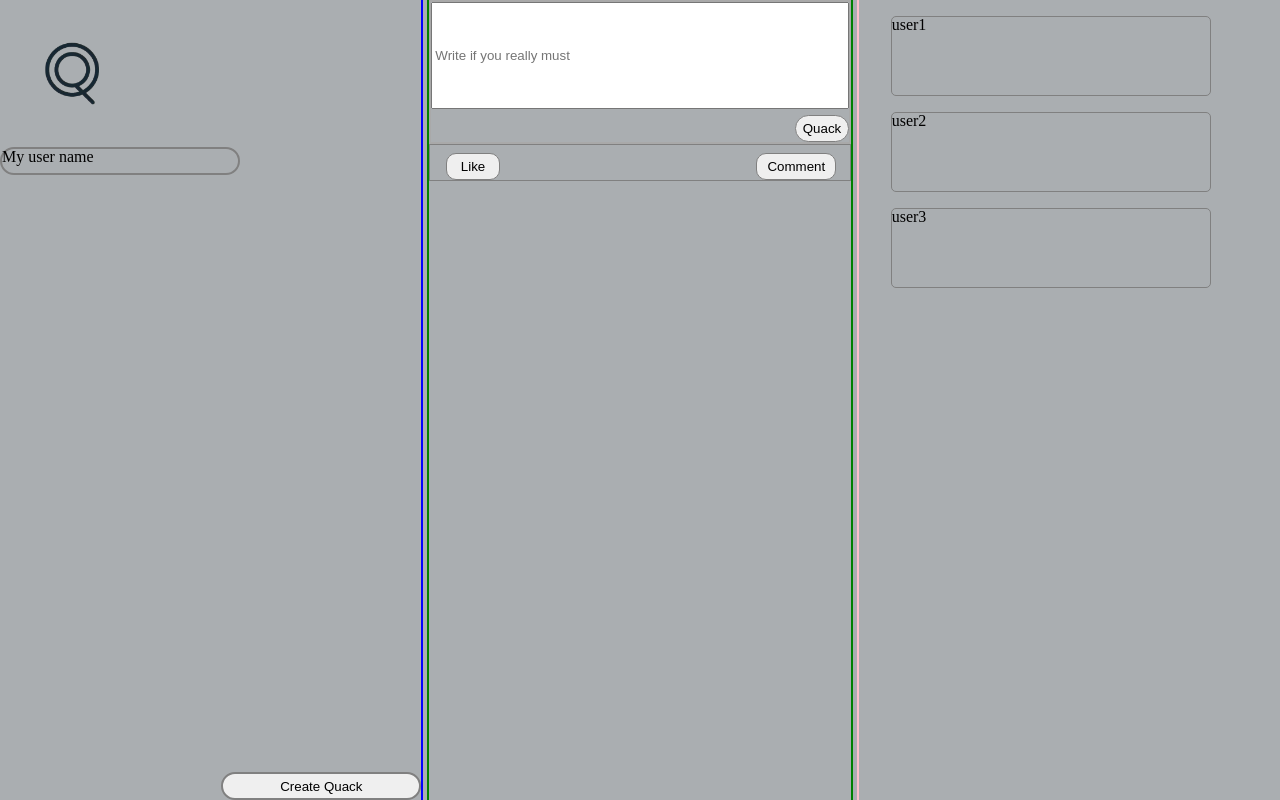
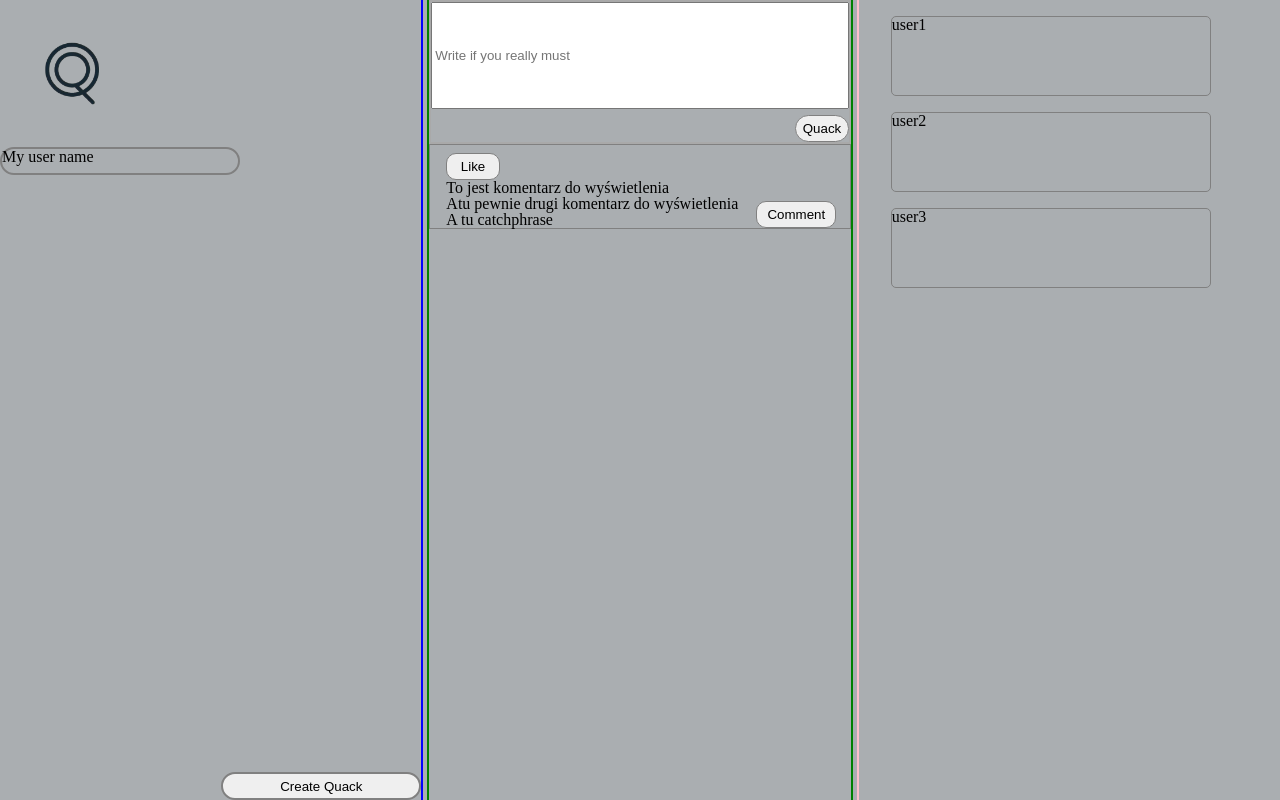
Before and after one commit to shauvia/quack, a React (Create React App) app in the folder client/: page / in a window 1280 px wide. Both pictures are taken after a click on the button "Quack". Built offline with nearby package versions, Linux system fonts and the light colour scheme.

Commit message:
displaying harcoded comments works

```diff
--- a/client/src/App.js
+++ b/client/src/App.js
@@ -99,19 +99,36 @@ function WritePost({onAddPost}){
 //   );
 // }
 
+function CommentOnWall({riplay}){
+  return(
+    <p>{riplay}</p>
+  )
+}
+
+function DisplayComment({allComments}){
+  // const allComments = ["komentarz", "pusia", 'siusia', 'popek']
+  const listOfComments = allComments.map((comment, index)=> {return <CommentOnWall riplay={comment} key={index}/>})
+  return(
+    <div>
+      {listOfComments}
+    </div>
+  )
+}
+
 
 function PostOnWall({post}){
 
   /* <h6 className='postOnWall-UserName'>{user.name}</h6> */
   /* <p className='postOnWall-UserPost'>{user.post}</p> */
 
-  /* dodac liste z komentazami */
 
   return(
     <div className="postOnWall">
       <p className='postOnWall-UserPost'>{post.content}</p>
       <button className='postOnWall-LikeBtn'>Like</button>
       <button className='postOnWall-CommentBtn'>Comment</button>
+      <DisplayComment allComments={post.comments}/>
+
     </div>
   );
 }
@@ -119,7 +136,7 @@ function PostOnWall({post}){
 function Wall({allPosts}){
   // const listOfUserPosts = allUsers.map(person => {return <PostOnWall user={person} key={person.id}/>})
   console.log('allPosts', allPosts)
-  const listOfPosts = allPosts.map((message, index) => { return <PostOnWall post={message} key={index}/>})
+  const listOfPosts = allPosts.map((message, index) => {  return  <PostOnWall post={message} key={index}/>})
   return(
     <>
       {listOfPosts}
@@ -170,12 +187,13 @@ function LeftPart({id}){
   )
 }
 
-function MiddlePart({allPosts, id, onAddPost, text}){
+function MiddlePart({allPosts, id, onAddPost}){
   // console.log("allUsers", allUsers)
   return(
     <div id={id}>
-      <WritePost onAddPost={onAddPost} text={text}/>
+      <WritePost onAddPost={onAddPost}/>
       <Wall allPosts={allPosts}/>
+      {/* <DisplayComment/> */}
     </div>
   )
 }
@@ -195,7 +213,7 @@ function App() {
   function handleOnAddPost(postContent){
     const post = {
       content:postContent,
-      comments:["komentarz"]
+      comments:["To jest komentarz do wyświetlenia", 'Atu pewnie drugi komentarz do wyświetlenia', 'A tu catchphrase']
     }
     // console.log('handleOnAddPost, post', post)
     const newPosts = [...posts];
@@ -210,7 +228,7 @@ function App() {
     <div id="homePage">
       <LeftPart id='leftPart'/>
       <MiddlePart id='middlePart' allPosts={posts} onAddPost={handleOnAddPost} />
-      <RightPart id='rightPart' allUsers={users}/>
+      <RightPart id='rightPart' allUsers={users} />
 
 
 
```
